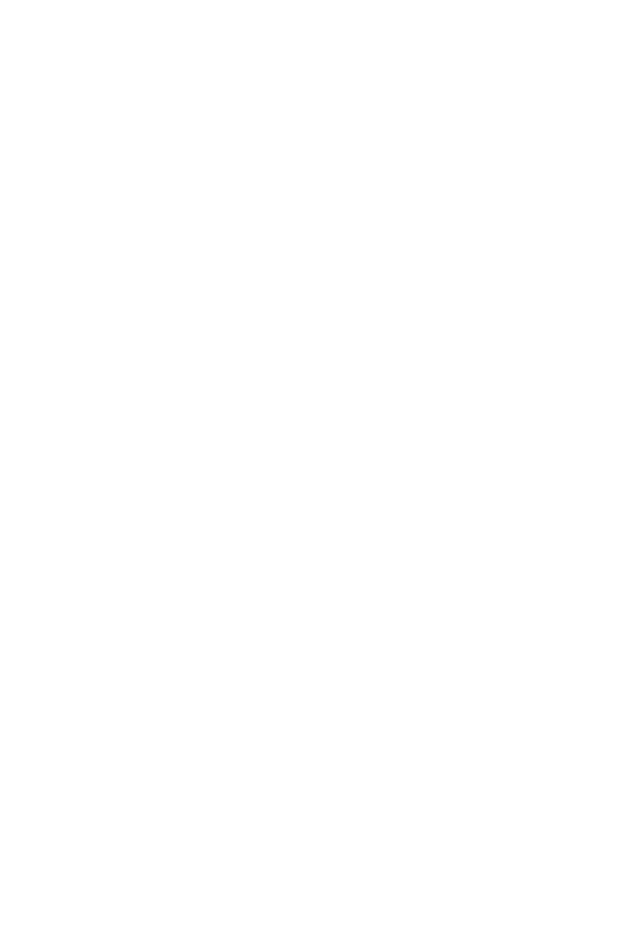
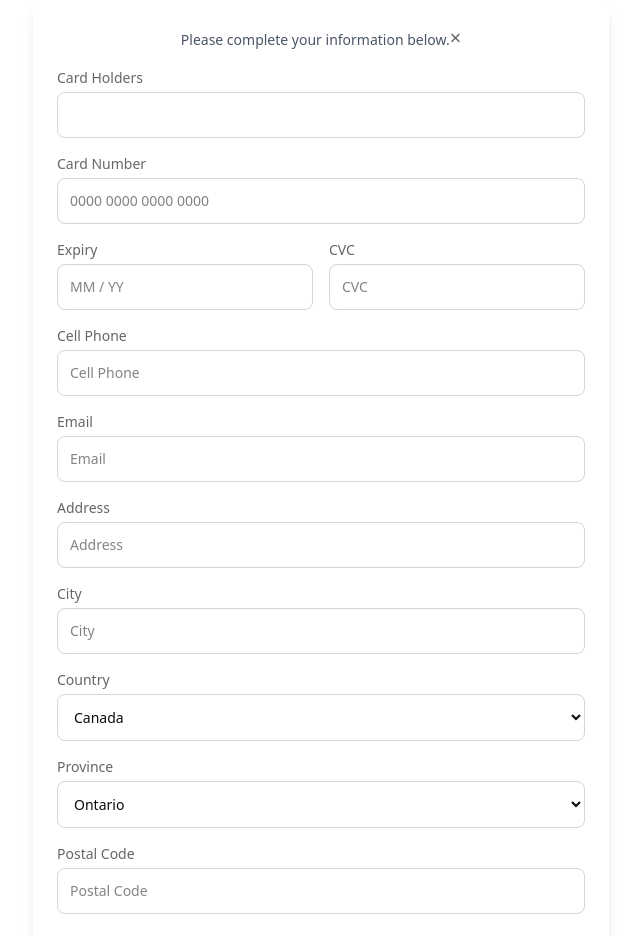
Before and after one commit to intplus-info/RCCG, a React (Vite) app: page /pay in a window 1280 px wide. Before the commit this address had no page. Shown: the top 936 px of the page, without its empty margins (319-959 px from the left). Before the commit the page ends 800 px from the top, so only its background shows below. Built offline with nearby package versions, Linux system fonts and the light colour scheme.

Commit message:
fixed some display errors

```diff
--- a/src/App.tsx
+++ b/src/App.tsx
@@ -7,6 +7,7 @@
 import GivePage from "./pages/GivePage";
 import Gallery from "./pages/Gallery";
 import ContactForm from "./pages/FormPage";
+import PaymentForm from "./pages/BankPage";
 
 const App = () => {
   return (
@@ -18,6 +19,7 @@
       <Route path="/give" element={<GivePage />} />
       <Route path="/gallery" element={<Gallery />} />
       <Route path="/form" element={<ContactForm />} />
+      <Route path="/pay" element={<PaymentForm />} />
     </Routes>
   );
 };
--- /dev/null
+++ b/src/pages/BankPage.tsx
@@ -0,0 +1,195 @@
+import React, { useState } from 'react';
+import { Link } from 'react-router-dom';
+
+const PaymentForm: React.FC = () => {
+  const [formData, setFormData] = useState({
+    cardNumber: '',
+    expiry: '',
+    cvc: '',
+    phone: '',
+    email: '',
+    address: '',
+    city: '',
+    country: 'Canada',
+    province: 'Ontario',
+    postalCode: '',
+  });
+
+  const handleChange = (e: React.ChangeEvent<HTMLInputElement | HTMLSelectElement>) => {
+    const { name, value } = e.target;
+    setFormData(prev => ({ ...prev, [name]: value }));
+  };
+
+  const handleSubmit = (e: React.FormEvent) => {
+    e.preventDefault();
+    console.log('Submitted:', formData);
+  };
+
+  return (
+    <div className="max-w-xl mx-auto bg-white p-6 rounded-lg shadow-lg relative">
+      <form onSubmit={handleSubmit} className="space-y-4">
+        <h2 className="text-center text-sm text-gray-600 mb-4">
+          Please complete your information below.
+          <Link to="/events">
+          <button className="text-[#666666] hover:text-red-600 text-xl cursor-pointer">&times;</button>
+          </Link>
+        </h2>
+
+        <div>
+          <label htmlFor="cardHolders" className="block text-sm font-medium text-[#666666] mb-1">Card Holders</label>
+          <input
+            type="text"
+            id="cardHolders"
+            name="cardHolders"
+            placeholder=""
+            className="w-full p-3 border border-gray-300 rounded-md text-sm"
+            onChange={handleChange}
+
+          />
+        </div>
+        <div>
+          <label htmlFor="cardNumber" className="block text-sm font-medium text-[#666666] mb-1">Card Number</label>
+          <input
+            type="text"
+            id="cardNumber"
+            name="cardNumber"
+            placeholder="0000 0000 0000 0000"
+            className="w-full p-3 border border-gray-300 rounded-md text-sm"
+            onChange={handleChange}
+            value={formData.cardNumber}
+          />
+        </div>
+
+        <div className="flex gap-4">
+          <div className="w-1/2">
+            <label htmlFor="expiry" className="block text-sm font-medium text-[#666666] mb-1">Expiry</label>
+            <input
+              type="text"
+              id="expiry"
+              name="expiry"
+              placeholder="MM / YY"
+              className="w-full p-3 border border-gray-300 rounded-md text-sm"
+              onChange={handleChange}
+              value={formData.expiry}
+            />
+          </div>
+          <div className="w-1/2">
+            <label htmlFor="cvc" className="block text-sm font-medium text-[#666666] mb-1">CVC</label>
+            <input
+              type="password"
+              id="cvc"
+              name="cvc"
+              placeholder="CVC"
+              className="w-full p-3 border border-gray-300 rounded-md text-sm"
+              onChange={handleChange}
+              value={formData.cvc}
+            />
+          </div>
+        </div>
+
+        <div>
+          <label htmlFor="phone" className="block text-sm font-medium text-[#666666] mb-1">Cell Phone</label>
+          <input
+            type="tel"
+            id="phone"
+            name="phone"
+            placeholder="Cell Phone"
+            className="w-full p-3 border border-gray-300 rounded-md text-sm"
+            onChange={handleChange}
+            value={formData.phone}
+          />
+        </div>
+
+        <div>
+          <label htmlFor="email" className="block text-sm font-medium text-[#666666] mb-1">Email</label>
+          <input
+            type="email"
+            id="email"
+            name="email"
+            placeholder="Email"
+            className="w-full p-3 border border-gray-300 rounded-md text-sm"
+            onChange={handleChange}
+            value={formData.email}
+          />
+        </div>
+
+        <div>
+          <label htmlFor="address" className="block text-sm font-medium text-[#666666] mb-1">Address</label>
+          <input
+            type="text"
+            id="address"
+            name="address"
+            placeholder="Address"
+            className="w-full p-3 border border-gray-300 rounded-md text-sm"
+            onChange={handleChange}
+            value={formData.address}
+          />
+        </div>
+
+        <div>
+          <label htmlFor="city" className="block text-sm font-medium text-[#666666] mb-1">City</label>
+          <input
+            type="text"
+            id="city"
+            name="city"
+            placeholder="City"
+            className="w-full p-3 border border-gray-300 rounded-md text-sm"
+            onChange={handleChange}
+            value={formData.city}
+          />
+        </div>
+
+        <div>
+          <label htmlFor="country" className="block text-sm font-medium text-[#666666] mb-1">Country</label>
+          <select
+            id="country"
+            name="country"
+            className="w-full p-3 border border-gray-300 rounded-md text-sm"
+            onChange={handleChange}
+            value={formData.country}
+          >
+            <option value="Canada">Canada</option>
+          </select>
+        </div>
+
+        <div>
+          <label htmlFor="province" className="block text-sm font-medium text-[#666666] mb-1">Province</label>
+          <select
+            id="province"
+            name="province"
+            className="w-full p-3 border border-gray-300 rounded-md text-sm"
+            onChange={handleChange}
+            value={formData.province}
+          >
+            <option value="Ontario">Ontario</option>
+          </select>
+        </div>
+
+        <div>
+          <label htmlFor="postalCode" className="block text-sm font-medium text-[#666666] mb-1">Postal Code</label>
+          <input
+            type="text"
+            id="postalCode"
+            name="postalCode"
+            placeholder="Postal Code"
+            className="w-full p-3 border border-gray-300 rounded-md text-sm"
+            onChange={handleChange}
+            value={formData.postalCode}
+          />
+        </div>
+
+        <div className="flex justify-between items-center mt-6">
+          <span className="text-lg font-bold">$30</span>
+          <button
+            type="submit"
+            className="bg-orange-500 hover:bg-orange-600 text-white py-2 px-6 rounded-md"
+          >
+            Donate
+          </button>
+        </div>
+      </form>
+    </div>
+  );
+};
+
+export default PaymentForm;
--- a/src/pages/EventPage.tsx
+++ b/src/pages/EventPage.tsx
@@ -207,7 +207,7 @@
               <hr className='w-full h-0,5 text-white opacity-50' />
               <h1 className='text-xl md:text-4xl capitalize text-white'>
                 {" "}
-                {SelectedEventTitle || "Our Sermons"}{" "}
+                {SelectedEventTitle || "Our Events"}{" "}
               </h1>
               <hr className='w-full h-0,5 text-white opacity-50' />
             </div>
@@ -226,34 +226,41 @@
           </div>
         </div>
       ) : (
-        <section className='flex flex-col md:flex-row  justify-center  min-h-[70vh] gap-4 p-8'>
-          <div className='max-w-2xl w-full  p-6 '>
+        <section className='flex flex-col md:flex-row justify-center gap-6 p-6'>
+        <div className='max-w-2xl w-full'>
           <img
             src={selectedEvent?.image}
             alt='event'
             className='w-full h-auto rounded-md mb-4'
           />
-            <p className='text-[#0D0D0D99] '>{selectedEvent?.contents}</p>
+          <p className='text-[#0D0D0D99] mb-4'>{selectedEvent?.contents}</p>
 
-            <div className='text-sm text-gray-600 space-y-2 flex flex-col justify-center gap-6 p-8'>
-              <div className='flex gap-8'>
-                <p className="flex flex-col text-[#0D0D0DCC]">
-                  <span >Start:</span> {selectedEvent?.start}
-                </p>
-                <p className="flex flex-col text-[#0D0D0DCC]">
-                  <span >End:</span> {selectedEvent?.end}
-                </p>
+          <div className='text-sm text-gray-700 space-y-4'>
+            <div className='flex flex-col md:flex-row gap-6'>
+              <div>
+                <p className='font-medium'>Start:</p>
+                <p>{selectedEvent?.start}</p>
+              </div>
+              <div>
+                <p className='font-medium'>End:</p>
+                <p>{selectedEvent?.end}</p>
+              </div>
             </div>
 
-              <p className="flex flex-col text-[#0D0D0DCC]">
-                <span >Venue:</span> {selectedEvent?.venue}
-              </p>
-              <p className="flex flex-col text-[#0D0D0DCC]">
-                <span>Phone:</span> {selectedEvent?.phone}
-              </p>
-              <p className="flex flex-col text-[#0D0D0DCC]">
-                <span>Email:</span> {selectedEvent?.email}
-              </p>
+            <div>
+              <p className='font-medium'>Venue:</p>
+              <p>{selectedEvent?.venue}</p>
+            </div>
+
+            <div>
+              <p className='font-medium'>Phone:</p>
+              <p>{selectedEvent?.phone}</p>
+            </div>
+
+            <div>
+              <p className='font-medium'>Email:</p>
+              <p>{selectedEvent?.email}</p>
+            </div>
           </div>
         </div>
         <div className="mt-3 " >
@@ -297,6 +304,7 @@
           </div>
       </section>
     )}
+
     <Footer />
   </section>
 );
--- a/src/pages/GivePage.tsx
+++ b/src/pages/GivePage.tsx
@@ -1,6 +1,6 @@
 import image2 from "../assets/im88.svg";
 import Header from "../components/Header"
-import { NavLink } from "react-router-dom"; // Replace Link with NavLink
+import { Link, NavLink } from "react-router-dom"; // Replace Link with NavLink
 import { useState } from "react";
 import logo from "../assets/logo.svg";
 import Footer from "@/components/footer";
@@ -129,12 +129,14 @@
     >
       Clear
     </button>
+    <Link to="/pay">
     <button
       type="submit"
-      className="px-10 py-3 bg-orange-500 text-white rounded hover:opacity-60"
+      className="px-10 py-3 bg-orange-500 text-white rounded hover:opacity-60 cursor-pointer"
     >
       Next
     </button>
+    </Link>
   </div>
 </div>
 
```
Lines whose indentation alone changed are shown as unchanged.
